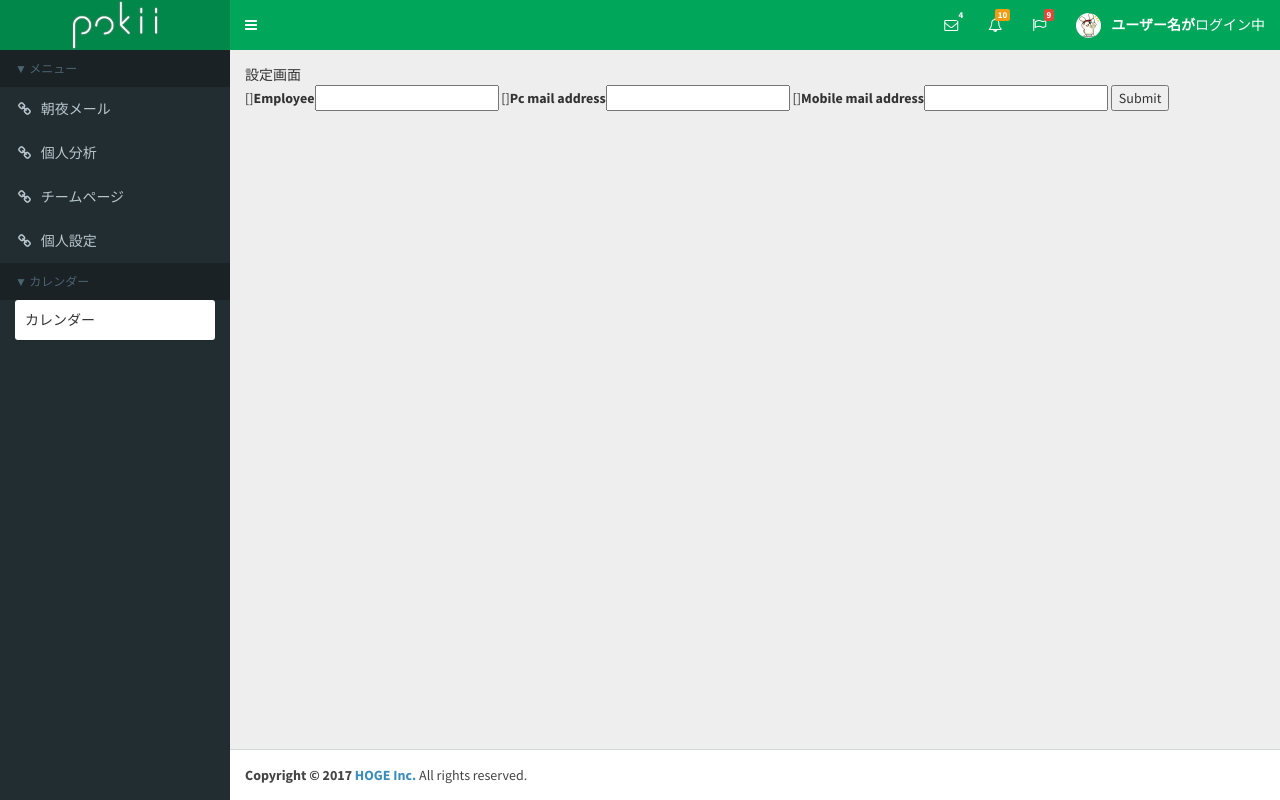
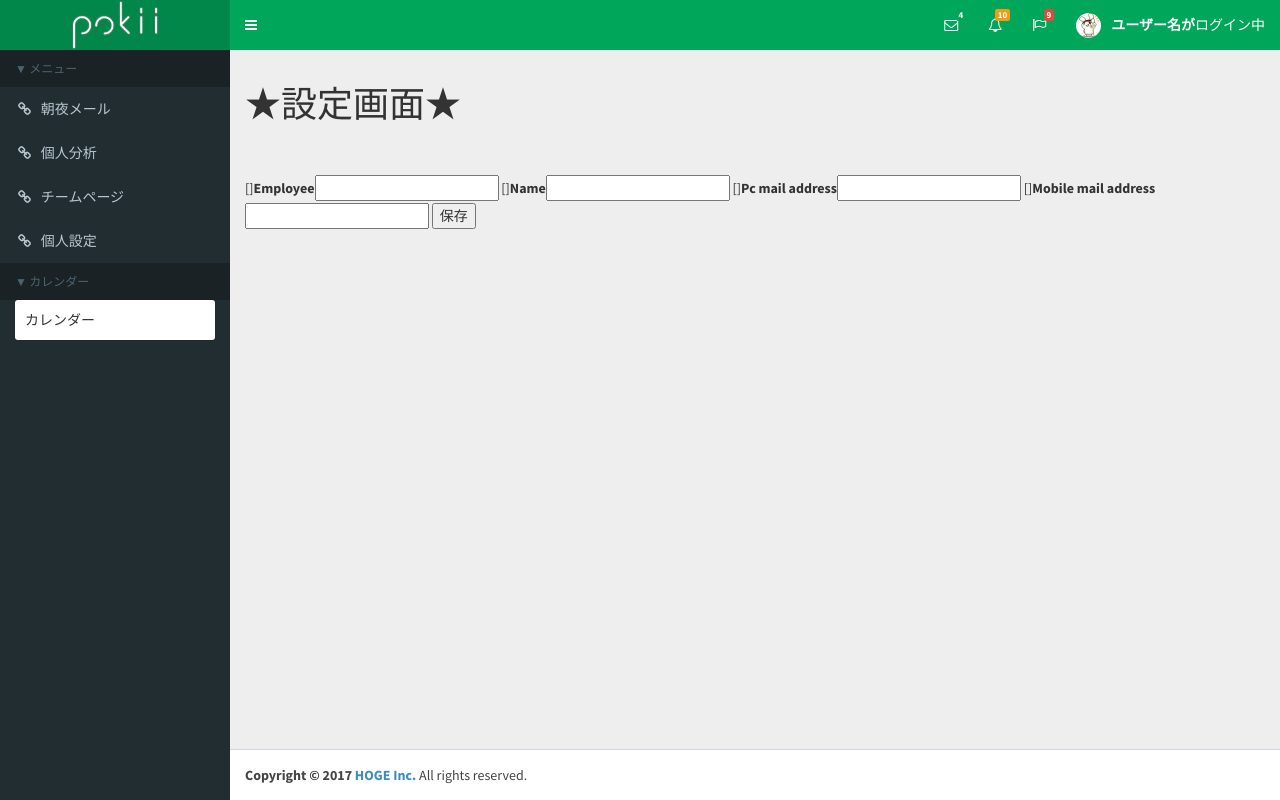
Before and after one commit to d-hisa/WebServiceCo-Development, a Django app: template yasudample/app/enzemi/templates/enzemi/settings.html in a window 1280 px wide. Run offline with Django 3.2, Linux system fonts and the light colour scheme; the template is opened without the code that fills it: most values are stand-ins (such as "Sample title", 1, 10 or a date in 2020); form fields are guessed from the names that the template uses; some libraries are stand-ins or nearby versions.

Commit message:
Tsubasa dev (#4)
* tsubas's test commit

* tsubas's test commit

* t-saeki

```diff
--- a/yasudample/app/enzemi/templates/enzemi/settings.html
+++ b/yasudample/app/enzemi/templates/enzemi/settings.html
@@ -2,14 +2,16 @@
 
 {% block content %}
 
-設定画面
+<h1>★設定画面★</h1>
+<br><br>
 
 <form action="{{form_action}}" method="POST">
     {% csrf_token %}
     {{ form.employee_id.errors }}{{ form.employee_id.label_tag }}{{ form.employee_id }}
+    {{ form.name.errors }}{{ form.name.label_tag }}{{ form.name }}
     {{ form.pc_mail_address.errors }}{{ form.pc_mail_address.label_tag }}{{ form.pc_mail_address }}
     {{ form.mobile_mail_address.errors }}{{ form.mobile_mail_address.label_tag }}{{ form.mobile_mail_address }}
-    <input type="submit" value="Submit" />
+    <input type="submit" value="保存" />
 </form>
 
 {% endblock %}
```
Also changed, not shown: tsbasadayo.md (added, +1 -0 lines), yasudample/app/enzemi/forms.py (+4 -3 lines), 1 other file.
